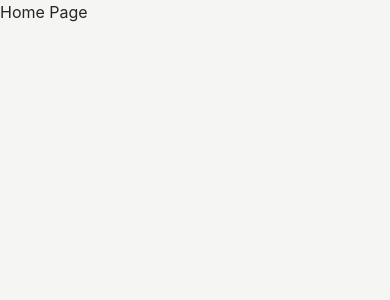
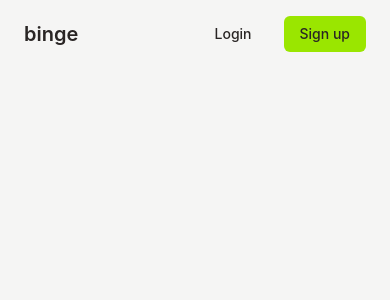
Before and after one commit to jawade-arpeet/binge, a React (Vite) app: page / in a window 390 px wide. Shown: the top 300 px of the page. Built offline with nearby package versions, Linux system fonts and the light colour scheme.

Commit message:
feat: update home-page with responsive header

```diff
--- a/src/pages/home-page.tsx
+++ b/src/pages/home-page.tsx
@@ -1,5 +1,27 @@
+import { Link } from "react-router-dom";
+
+import Button from "../components/ui/button";
+
 const HomePage = () => {
-  return <main>Home Page</main>;
+  return (
+    <main className="px-6 pt-4 md:pt-6">
+      <header className="mx-auto max-w-screen-xl">
+        <nav className="flex items-center justify-between">
+          <Link to={"/"} className="text-xl font-semibold">
+            binge
+          </Link>
+          <div className="flex items-center gap-x-4">
+            <Link to={"/sign-in"}>
+              <Button variant={"ghost"}>Login</Button>
+            </Link>
+            <Link to={"/sign-up"}>
+              <Button>Sign up</Button>
+            </Link>
+          </div>
+        </nav>
+      </header>
+    </main>
+  );
 };
 
 export default HomePage;
```
